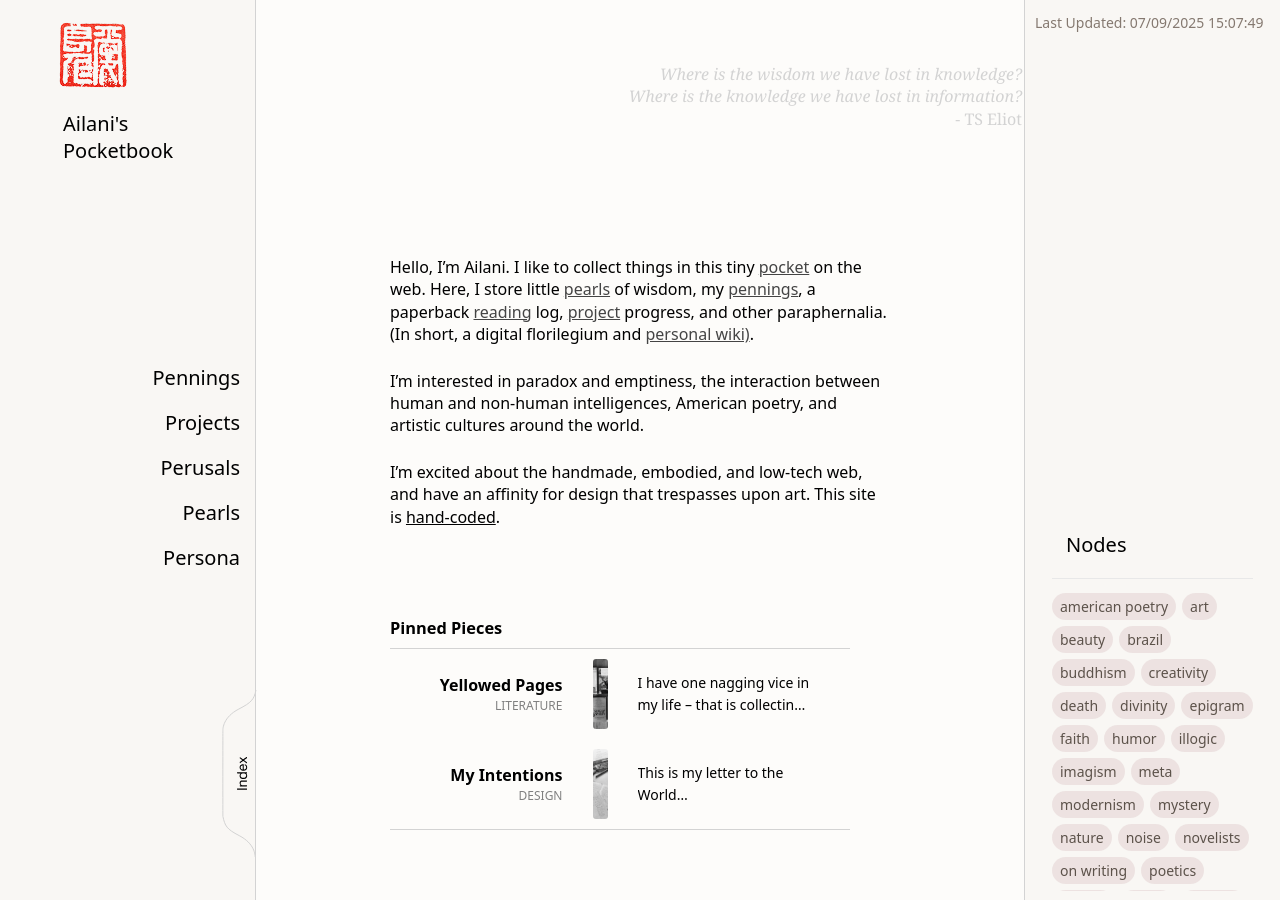
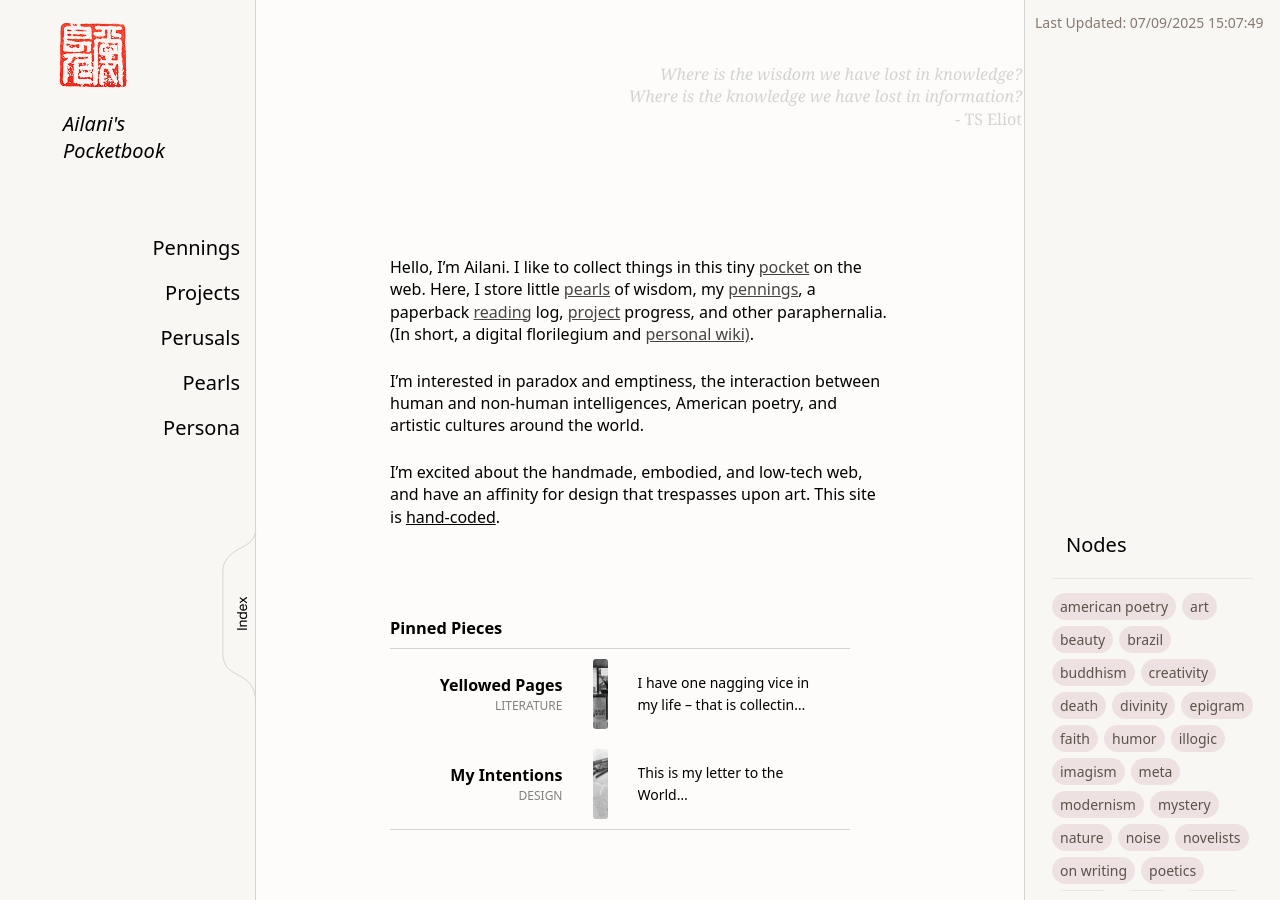
Before and after one commit to ailanisl/ailanisl.github.io, a Jekyll site: the page built from index.markdown, in a window 1280 px wide and 900 px high. Built offline with Jekyll 4.4.1, drawn with Linux system fonts in a browser that asks for light colours.

Commit message:
fixed sidebar spacing

```diff
--- a/_layouts/default.html
+++ b/_layouts/default.html
@@ -75,13 +75,12 @@
 
   <!-- LEFT SIDEBAR -->
     <div class="left-sidebar">
-        <div class="spacer-left"></div>
         <div class="logo-space">      </div>
         <div id="logo-title-wrapper">
           <a href= "{{ '/' | relative_url }}" > <img src="{{ '/assets/img/name-stamp.png' | relative_url }}" class = "logo" alt="Logo of my site: it is a red stamp with my name in Chinese characters">
             <div class="title-space">
               <h2 class="site-title">
-              Ailani's Pocketbook</h2></a>
+              <em>Ailani's Pocketbook</em></h2></a>
           </div>
         </div>
 
--- a/assets/styles.css
+++ b/assets/styles.css
@@ -417,7 +417,7 @@ body {
 .navbar {
   display: flex;
   flex-direction: column;
-  padding-top: 200px;
+  padding-top: 70px;
   padding-right: 15px;
 }
 
@@ -439,7 +439,7 @@ body {
 }
 
 .tab-wrapper {
-  padding-top: 100px;
+  padding-top: 70px;
   display: flex;
   justify-content: end;
   position: relative;
```
